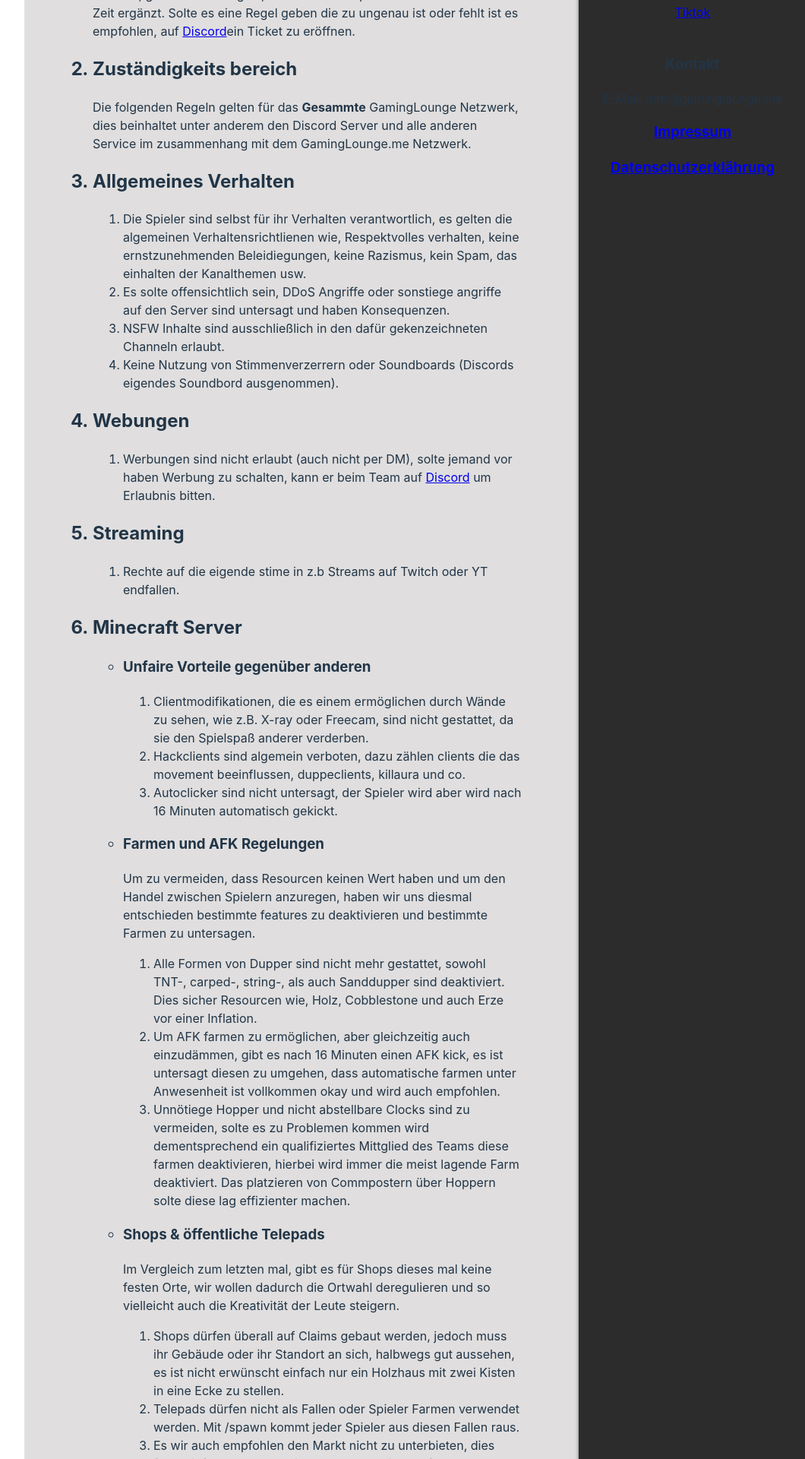
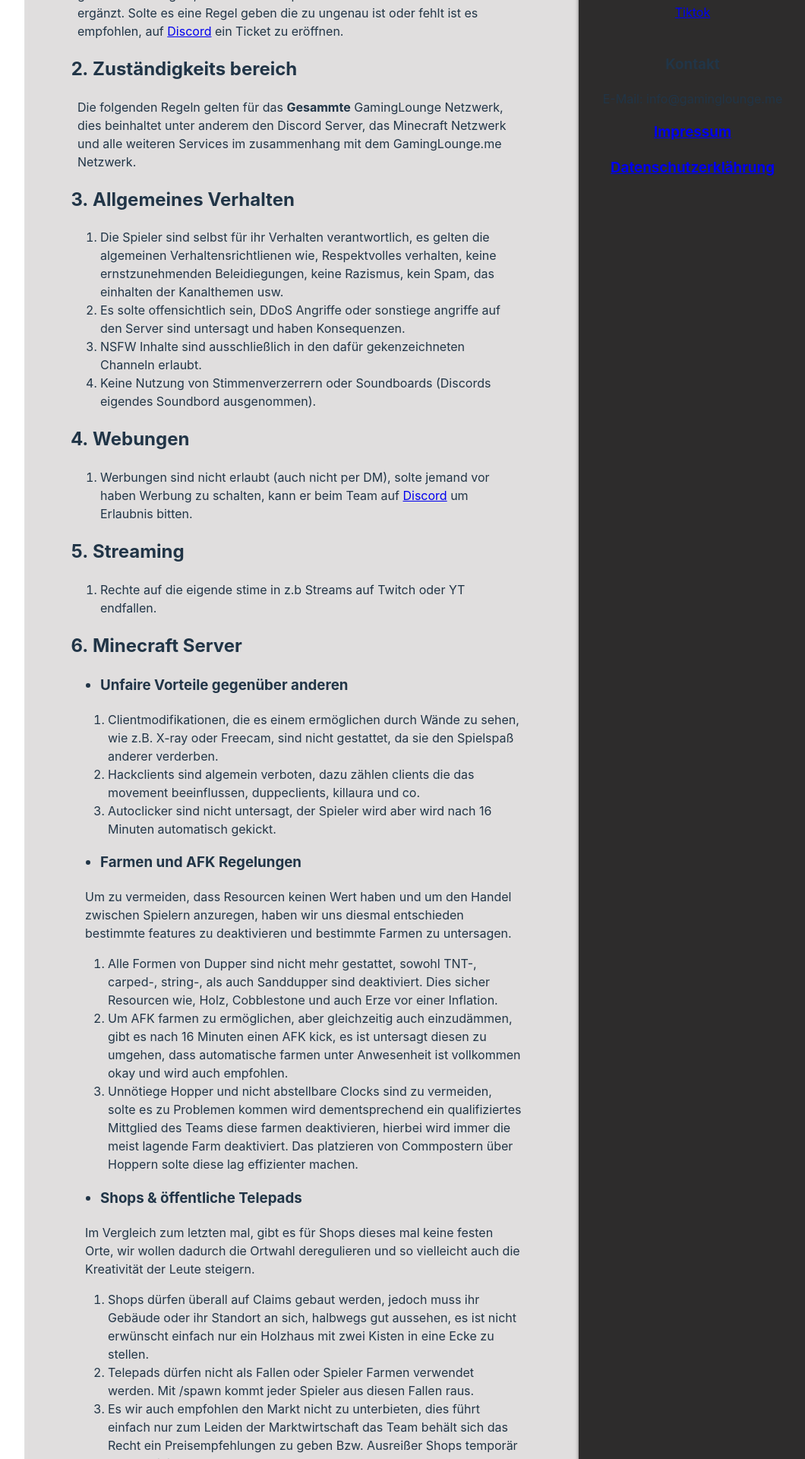
Before and after one commit to Jon1Games/GamingLounge-Web, a React (Vite) app: page /Regeln in a window 1280 px wide. Shown: the part 220-2140 px from the top of the page at 76% size, without its empty margins (218-1278 px from the left). Built offline with nearby package versions, Linux system fonts and the light colour scheme.

Commit message:
rules and rules format

```diff
--- a/src/Styles.css
+++ b/src/Styles.css
@@ -92,6 +92,18 @@ body {
   text-align: center;
 }
 
+.ul-disk {
+  list-style-type:disc;
+}
+
+.ol-no_indent p {
+  margin-left: -20px;
+}
+
+.ol-no_indent ul, .ol-no_indent ol {
+  margin-left: -30px;
+}
+
 @media (prefers-color-scheme: light) {
   :root {
     color: #213547;
--- a/src/pages/RulesPage.tsx
+++ b/src/pages/RulesPage.tsx
@@ -4,15 +4,20 @@ const RulesPage = () => {
     return (
         <>
             <h1>Regelwerk</h1>
-            <ol>
+            <ol className='ol-no_indent'>
                 <h2><li>Was zu beachten ist</li></h2>
-                        Um aus unseren Fehlern zu lernen und diesmal die Dinge besser zu machen, gibt es diese Regeln,
+                            <p>
+                            Um aus unseren Fehlern zu lernen und diesmal die Dinge besser zu machen, gibt es diese Regeln,
                             sind noch nicht perfekt und werden mit der Zeit ergänzt. Solte es eine Regel geben die zu ungenau
-                            ist oder fehlt ist es empfohlen, auf <a href='https://discord.gaminglounge.me/'>Discord</a>
-                            ein Ticket zu eröffnen.
+                            ist oder fehlt ist es empfohlen, auf <a href='https://discord.gaminglounge.me/'>Discord</a> ein
+                            Ticket zu eröffnen.
+                            </p>
                 <h2><li>Zuständigkeits bereich</li></h2>
+                        <p>
                         Die folgenden Regeln gelten für das <strong>Gesammte</strong> GamingLounge Netzwerk, dies beinhaltet
-                        unter anderem den Discord Server und alle anderen Service im zusammenhang mit dem GamingLounge.me Netzwerk.
+                        unter anderem den Discord Server, das Minecraft Netzwerk und alle weiteren Services im zusammenhang
+                        mit dem GamingLounge.me Netzwerk.
+                        </p>
                     <h2><li>Allgemeines Verhalten</li></h2>
                     <ol>
                         <li>Die Spieler sind selbst für ihr Verhalten verantwortlich, es gelten die algemeinen Verhaltensrichtlienen
@@ -32,7 +37,7 @@ const RulesPage = () => {
                         <li>Rechte auf die eigende stime in z.b Streams auf Twitch oder YT endfallen.</li>
                     </ol>
                     <h2><li>Minecraft Server</li></h2>
-                    <ul>
+                    <ul className='ul-disk'>
                         <h3><li>Unfaire Vorteile gegenüber anderen</li></h3>
                             <ol>
                                 <li>Clientmodifikationen, die es einem ermöglichen durch Wände zu sehen,
```
